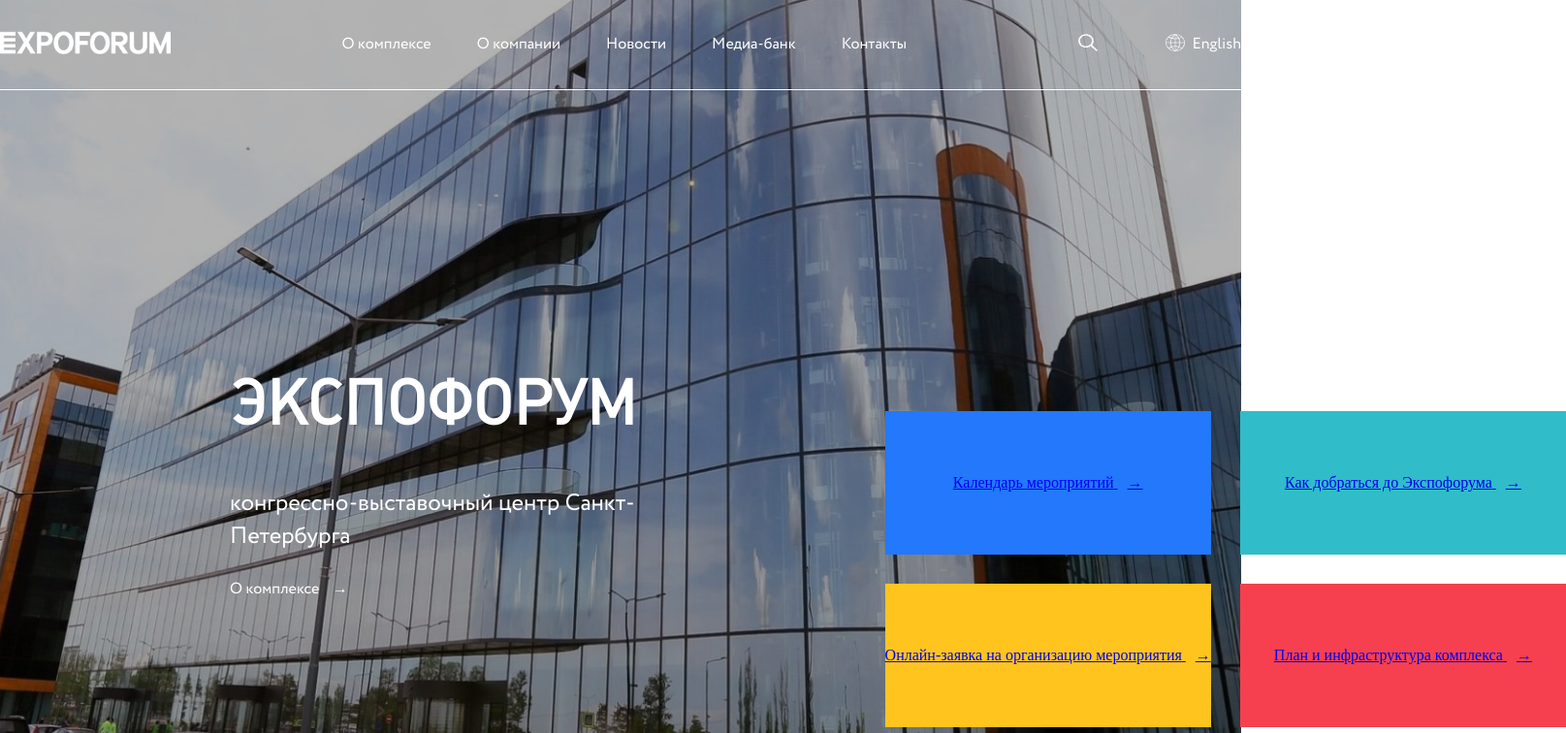
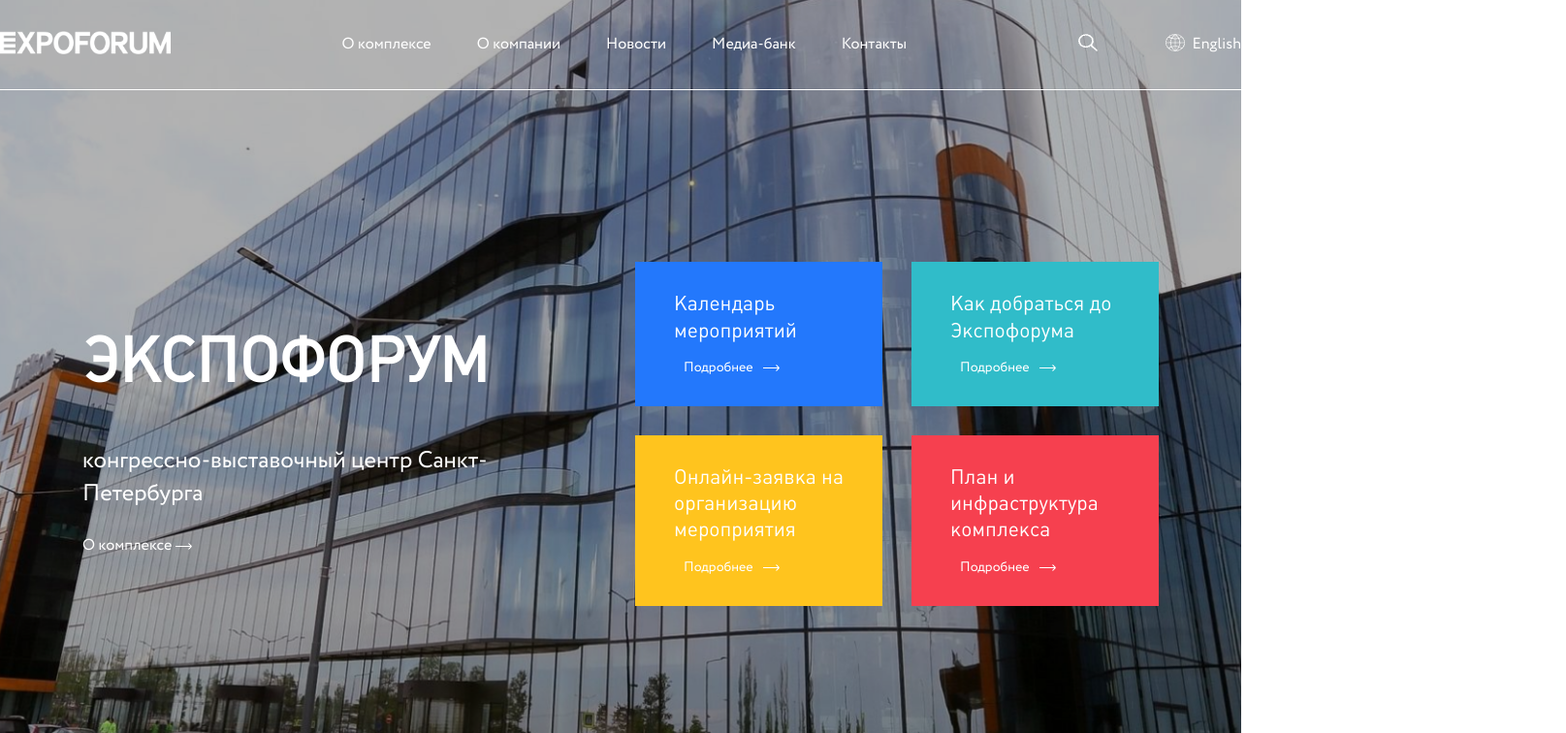
Before and after one commit to Mokkento12/expoforum, a React (Vite) app: page / in a window 1280 px wide. Shown: the top 756 px of the page at 97% size, 1615 px wide, since content can reach past the window. Built offline with nearby package versions, Linux system fonts and the light colour scheme.

Commit message:
Создан компонент SideMenu

```diff
--- a/src/App.tsx
+++ b/src/App.tsx
@@ -1,10 +1,12 @@
 import "./App.css";
 import HeroContainer from "./components/HeroContainer/HeroContainer";
+// import SideMenuItem from "./components/SideMenu/SideMenu";
 
 function App() {
   return (
     <>
       <HeroContainer />
+      {/* <SideMenuItem /> */}
     </>
   );
 }
--- a/src/components/Hero/Hero.module.scss
+++ b/src/components/Hero/Hero.module.scss
@@ -4,16 +4,19 @@
   justify-content: center;
 }
 .heroWrapper {
+  width: 1647px;
   position: relative;
   display: flex;
+  align-items: center;
+  justify-content: center;
   min-height: 711px;
-  gap: 37px;
+  column-gap: 37px;
 }
-.leftBlock {
-  position: absolute;
-  left: -403px;
-  top: 274px;
-}
+// .leftBlock {
+//   position: absolute;
+//   left: -403px;
+//   top: 184px;
+// }
 .heroTitle {
   color: rgb(255, 255, 255);
   font-family: Plumb;
@@ -51,14 +54,41 @@
   display: grid;
   grid-template-columns: repeat(2, 1fr);
   grid-gap: 30px;
-  position: absolute;
-  right: -975px;
-  bottom: 53px;
+  // position: absolute;
+  // bottom: 53px;
 }
 
 .square {
+  width: 255px;
   display: flex;
   justify-content: center;
+  align-items: stretch;
+}
+
+.squareLink {
+  display: flex;
+  align-items: start;
+  flex-direction: column;
+  max-width: 175px;
+  color: rgb(255, 255, 255);
+  font-family: Plumb;
+  font-size: 21px;
+  font-weight: 500;
+  line-height: 130%;
+  letter-spacing: -1%;
+  text-align: left;
+  text-decoration: none;
+  padding: 30px 0;
+}
+
+.arrow {
+  display: flex;
   align-items: center;
-  height: 148px;
+  column-gap: 10px;
+  font-family: Circe;
+  font-size: 14px;
+  font-weight: 400;
+  line-height: 135%;
+  margin-top: 15px;
+  text-align: left;
 }
--- a/src/components/Hero/Hero.tsx
+++ b/src/components/Hero/Hero.tsx
@@ -1,30 +1,35 @@
 import styles from "./Hero.module.scss";
 
 interface SquareProps {
-  title: string;
-  link: string;
+  linkTitle: string;
+  href: string; // Адрес ссылки
+  linkText: string; // Текст ссылки
   color: string;
 }
 
 const squaresData: SquareProps[] = [
   {
-    title: "Календарь мероприятий",
-    link: "Подробнее",
+    linkTitle: "Календарь мероприятий",
+    href: "#calendar", // Адрес ссылки
+    linkText: "Подробнее", // Текст ссылки
     color: "rgb(35, 120, 252)",
   },
   {
-    title: "Как добраться до Экспофорума",
-    link: "Подробнее",
+    linkTitle: "Как добраться до Экспофорума",
+    href: "#map",
+    linkText: "Подробнее",
     color: "rgb(48, 188, 201)",
   },
   {
-    title: "Онлайн-заявка на организацию мероприятия",
-    link: "Подробнее",
+    linkTitle: "Онлайн-заявка на организацию мероприятия",
+    href: "#application",
+    linkText: "Подробнее",
     color: "rgb(255, 196, 30)",
   },
   {
-    title: "План и инфраструктура комплекса",
-    link: "Подробнее",
+    linkTitle: "План и инфраструктура комплекса",
+    href: "#plan",
+    linkText: "Подробнее",
     color: "rgb(246, 64, 79)",
   },
 ];
@@ -39,7 +44,12 @@
             конгрессно-выставочный центр Санкт-Петербурга
           </p>
           <a href="/" className={styles.heroLink}>
-            О комплексе <span className={styles.arrow}>→</span>
+            О комплексе{" "}
+            <img
+              src="/img/arrow.png"
+              alt="Arrow"
+              className={styles.arrowImage}
+            />
           </a>
         </div>
         <div className={styles.rightBlock}>
@@ -49,8 +59,16 @@
               className={styles.square}
               style={{ backgroundColor: square.color }}
             >
-              <a href={square.link} className={styles.squareLink}>
-                {square.title} <span className={styles.arrow}>→</span>
+              <a href={square.href} className={styles.squareLink}>
+                {square.linkTitle}
+                <div className={styles.arrow}>
+                  {square.linkText}{" "}
+                  <img
+                    src="/img/arrow.png" // Путь к картинке
+                    alt="Arrow"
+                    className={styles.arrowImage}
+                  />
+                </div>
               </a>
             </div>
           ))}
```
Also changed, not shown: src/components/SideMenu/SideMenu.tsx (added, +30 -0 lines), public/img/arrow.png (added), src/components/SideMenu/SideMenu.module.scss (added).
